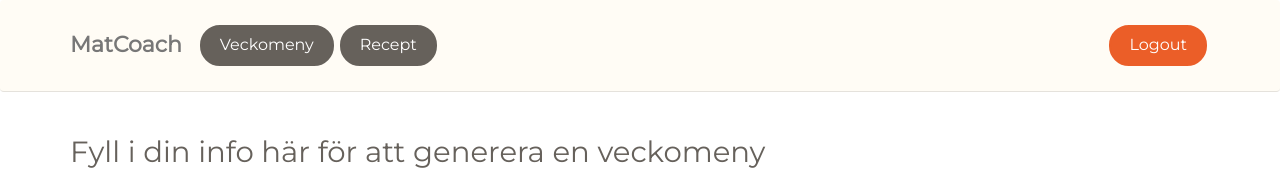
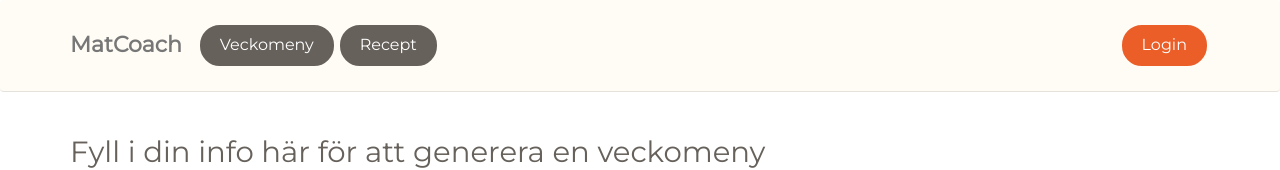
Before and after one commit to SpockReko/foodcoach-client, a Vue app: page / in a window 1280 px wide. Shown: the top 170 px of the page. Built offline with nearby package versions, Linux system fonts and the light colour scheme; what vue-resource would draw is missing.

Commit message:
target in gitignore, login button

```diff
--- a/src/components/Navbar.vue
+++ b/src/components/Navbar.vue
@@ -23,7 +23,8 @@
       </ul>
       <ul class="nav navbar-nav navbar-right">
         <li>
-          <a href="#" class="btn btn-danger btn-fill">Logout</a>
+          <button class="btn btn-danger btn-fill" v-on:click="logoutClick(false)" v-if="logout">Logout</button>
+          <button class="btn btn-danger btn-fill" v-on:click="logoutClick(true)" v-else="logout">Login</button>
         </li>
       </ul>
     </div>
@@ -33,6 +34,17 @@
 
 <script>
 export default {
-  name: 'navbar'
+  name: 'navbar',
+  data() {
+    return {
+      logout: false
+    };
+  },
+  methods: {
+    logoutClick(variabel) {
+      this.logout = variabel;
+    }
+  }
+
 };
 </script>
```
Also changed, not shown: 1 other file (tests, documents, lock files or other folders).
